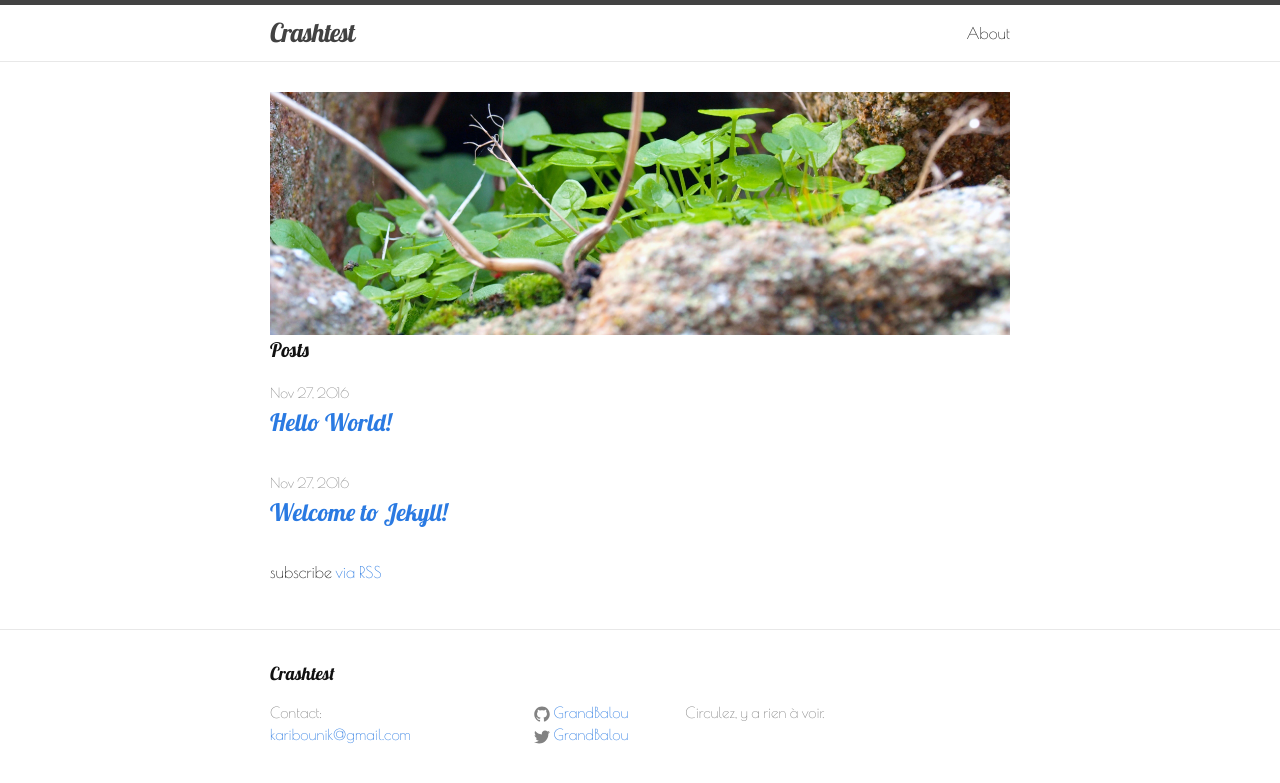
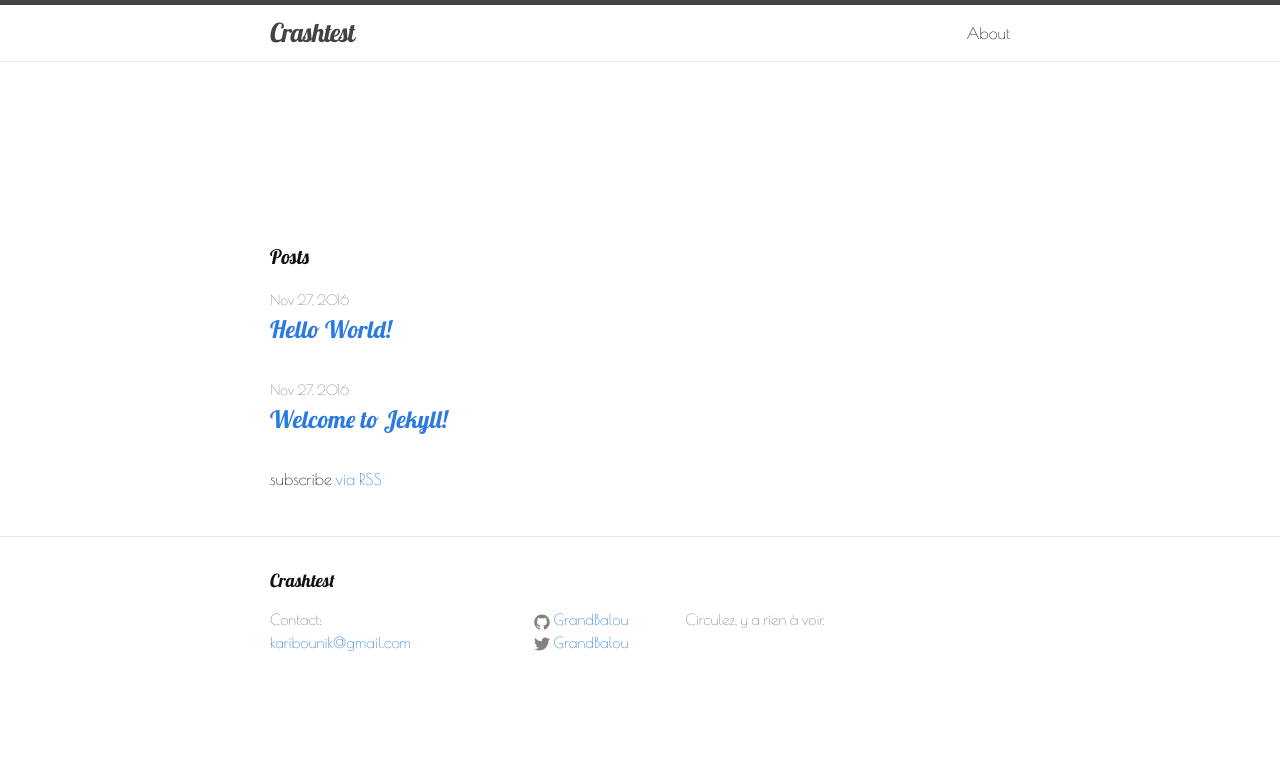
Before and after one commit to GrandBalou/grandbalou.github.io, a Jekyll site: the page built from index.html, in a window 1280 px wide. Shown: the top 783 px of the page. Built offline with Jekyll 4.4.1, drawn with Linux system fonts in a browser that asks for light colours.

Commit message:
Update index.html

```diff
--- a/index.html
+++ b/index.html
@@ -1,14 +1,14 @@
 ---
 layout: default
 ---
-<img src="https://raw.githubusercontent.com/GrandBalou/GrandBalou.github.io/master/_sass/home-image.JPG" width="100%" alt="banner" />
 
 
-<!--<div id="home-img">
-    <h3>Welcome to</h3>
+
+<div id="home-img">
+<!--<h3>Welcome to</h3>
     <h1>{{ site.title }}</h1>
-    <h4>enjoy your stay</h4>
- </div> -->
+    <h4>enjoy your stay</h4>-->
+ </div>
 
 <div class="home">
 
```
